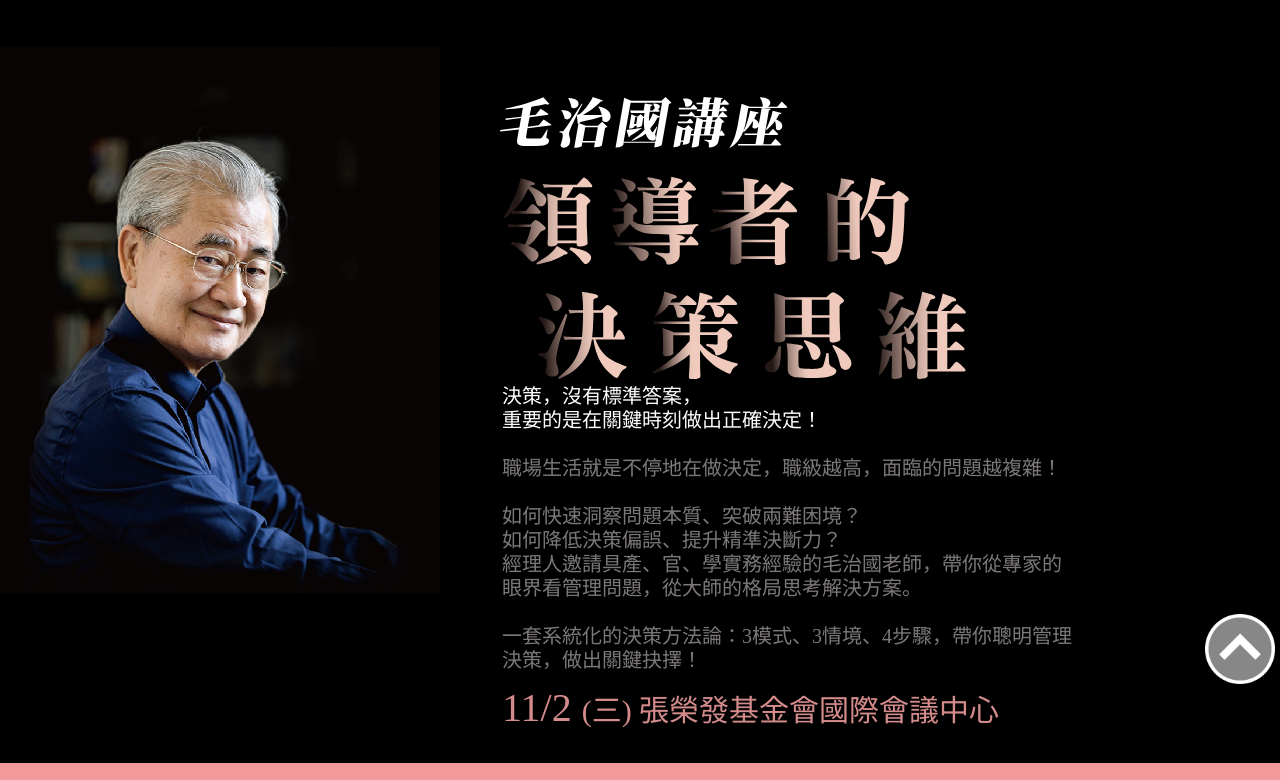
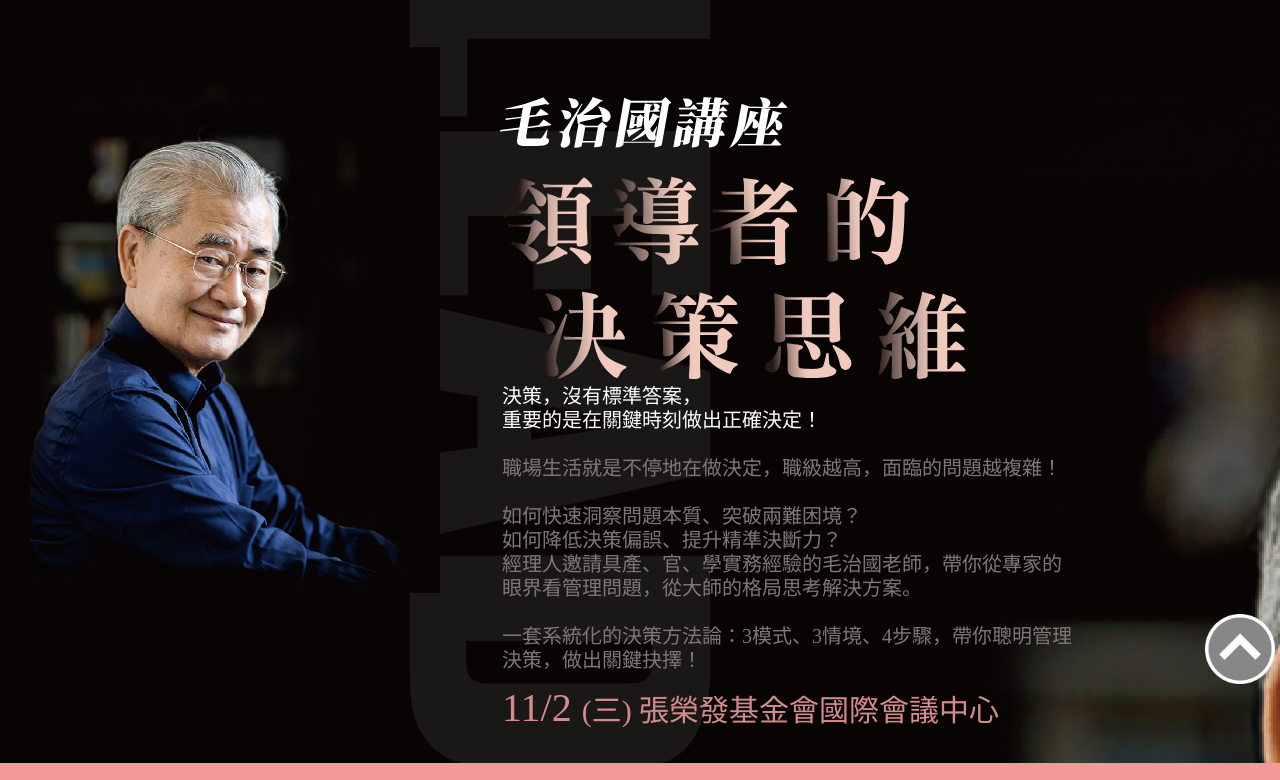
Before and after one commit to kimi-coder/test_html, a plain HTML site: page index.html in a window 1280 px wide. Shown: the part 103-883 px from the top of the page. Drawn offline with Linux system fonts and the light colour scheme.

Commit message:
Update style-1.css

```diff
--- a/style-1.css
+++ b/style-1.css
@@ -51,6 +51,7 @@ clear:both;
 margin-top: 30px;
 padding-top: 120px;
 background-color:#000;
+background:url(images/bg-man_1.png);
 }
 .fb{
 margin-top: 18px;
```
